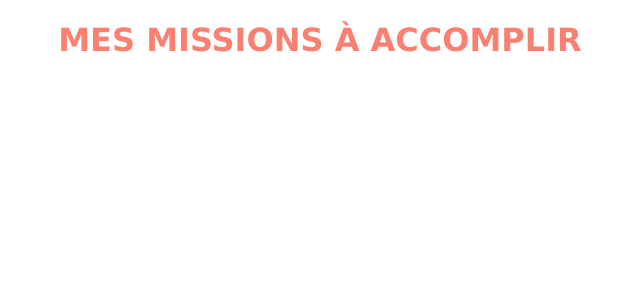
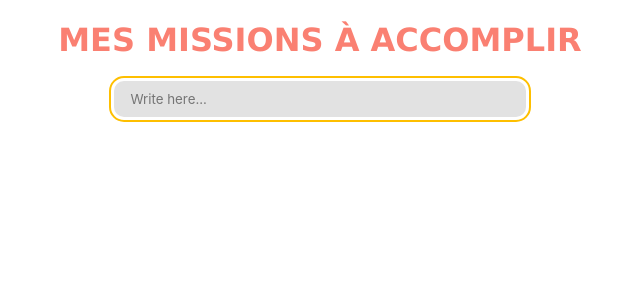
Before and after one commit to acsolabs/todolist_react, a React (Vite) app: page / in a window 1280 px wide. Shown: the top 300 px of the page, without its empty margins (320-960 px from the left). Built offline with nearby package versions, Linux system fonts and the light colour scheme.

Commit message:
form style added

```diff
--- a/src/App.jsx
+++ b/src/App.jsx
@@ -1,9 +1,11 @@
+import Form from "./components/Form";
 import Header from "./components/Header";
 
 const App = () => {
   return (
     <>
       <Header title="Mes missions à accomplir" />
+      <Form />
     </>
   );
 };
--- /dev/null
+++ b/src/assets/styles/form.css
@@ -0,0 +1,21 @@
+.input {
+  border-radius: 10px;
+  outline: 2px solid #febf00;
+  border: 0;
+  font-family:
+    -apple-system, BlinkMacSystemFont, "Segoe UI", Roboto, Oxygen, Ubuntu,
+    Cantarell, "Open Sans", "Helvetica Neue", sans-serif;
+  background-color: #e2e2e2;
+  outline-offset: 3px;
+  padding: 10px 1rem;
+  transition: 0.25s;
+  margin: 5px auto;
+  display: block;
+  width: 30%;
+  color: #febf00;
+}
+
+.input:focus {
+  outline-offset: 5px;
+  background-color: #fff;
+}
--- a/src/components/Form.jsx
+++ b/src/components/Form.jsx
@@ -1,3 +1,5 @@
+import "../assets/styles/form.css";
+
 const Form = () => {
   return (
     <input
```
